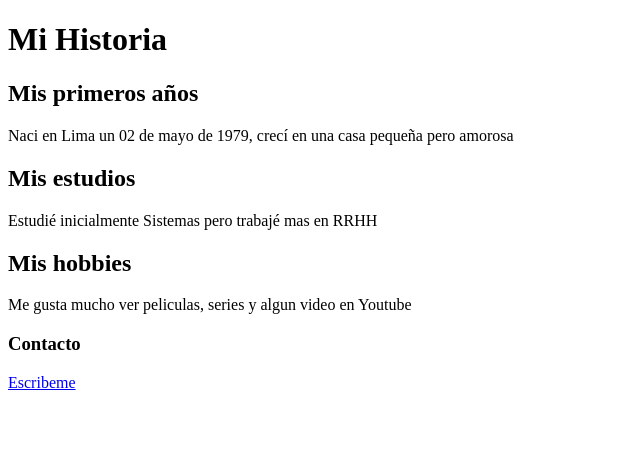
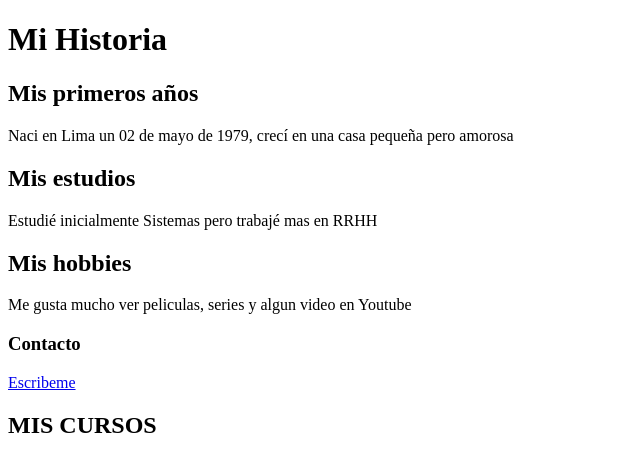
Before and after one commit to fechavezdls/Mi-biografia, a plain HTML site: page index.html in a window 1280 px wide. Shown: the whole page, without its empty margins (0-640 px from the left). Drawn offline with Linux system fonts and the light colour scheme.

Commit message:
agregue mis cursos

```diff
--- a/index.html
+++ b/index.html
@@ -28,6 +28,7 @@
            <a href="mailto:fechavezdls@gmail.com">
                Escribeme
            </a>
+           <h2>MIS CURSOS</h2>
        </section>
    </footer>
 </body>
```
